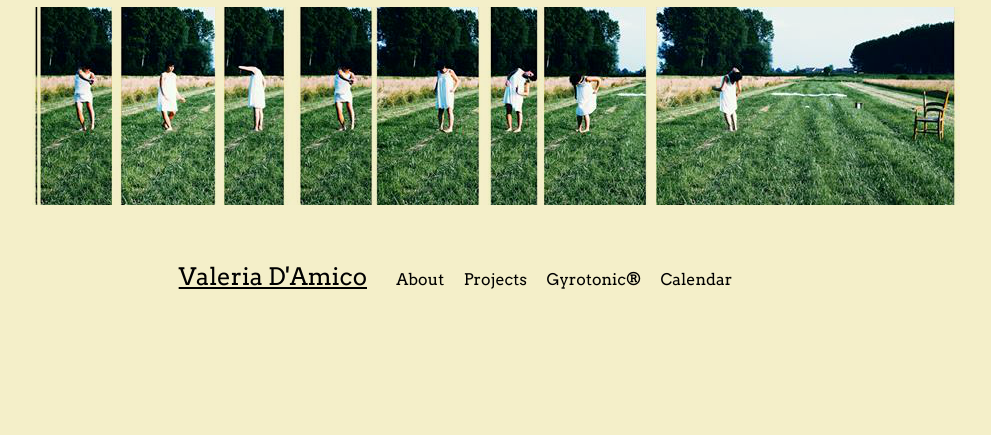
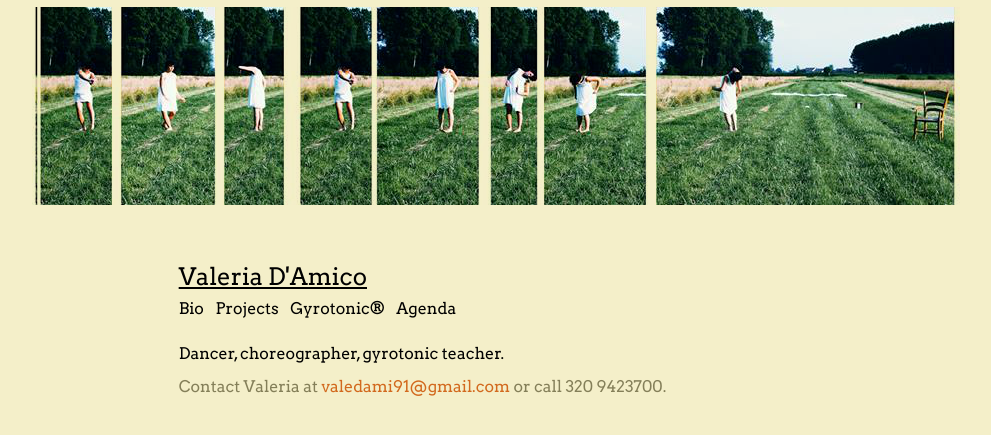
Before and after one commit to valedami/valedami.github.io, a Jekyll site: the page built from index.html, in a window 1280 px wide. Shown: the top 435 px of the page, without its empty margins (128-1119 px from the left). Built offline with Jekyll 4.4.1, drawn with Linux system fonts in a browser that asks for light colours; Markdown is read by kramdown in place of the engine named in the settings.

Commit message:
update site layout

```diff
--- a/_config.yml
+++ b/_config.yml
@@ -3,13 +3,11 @@ shortname: Valeria
 markdown: redcarpet
 pygments: true
 nav:
-  - title: Valeria D'Amico
-    url: /index.html
-  - title: About
-    url: /about.html
+  - title: Bio
+    url: /bio.html
   - title: Projects
     url: /projects.html
   - title: Gyrotonic®
     url: /gyrotonic.html
-  - title: Calendar
-    url: /calendar.html
+  - title: Agenda
+    url: /agenda.html
--- a/_layouts/default.html
+++ b/_layouts/default.html
@@ -9,9 +9,16 @@ layout: body
 <div id="narrow">
 
 <nav>
+<p class="large">
+{% if page.title == "home" %}
+<span class="selected">Valeria D'Amico</span>
+{% else %}
+<a href="/">Valeria D'Amico</a>
+{% endif %}
+</p>
 <ul>
 {% for item in site.nav %}
-<li {% if forloop.index == 1 %}class="large"{% endif %}>
+<li>
 {% if page.title == item.title %}
 <span class="selected">{{ item.title }}</span>
 {% else %}
@@ -26,4 +33,10 @@ layout: body
 {{ content }}
 </section>
 
+<footer>
+<em>
+Contact Valeria at <a href="mailto:valedami91@gmail.com">valedami91@gmail.com</a> or call 320 9423700.
+</em>
+</footer>
+
 </div>
--- a/index.html
+++ b/index.html
@@ -1,4 +1,6 @@
 ---
 layout: default
-title: Valeria D'Amico
+title: home
 ---
+
+Dancer, choreographer, gyrotonic teacher.
--- a/style.css
+++ b/style.css
@@ -39,23 +39,24 @@ a {
 nav ul {
   float: left;
   width: 100%;
-  padding: 0;
-  padding-bottom: 25pt;
+  padding: 5pt 0 20pt 0;
   margin: 0;
   list-style-type: none;
 }
 
 nav ul li {
   display: inline;
-  padding-right: 1em;
+  padding-right: 6pt;
 }
 
-nav ul li a {
+nav a {
   color: black;
 }
 
 .large {
   font-size: 18pt;
+  padding: 0;
+  margin: 0;
 }
 
 .selected {
@@ -68,7 +69,7 @@ h2 {
 }
 
 em {
-  color: #a49f79;
+  color: #847f59;
   font-style: normal;
 }
 
@@ -89,3 +90,7 @@ hr {
   height: 1px;
   background: #d4cfa9;
 }
+
+footer {
+  padding-top: 10pt;
+}
```
Also changed, not shown: bio.md (renamed from about.md, +1 -1 lines), gyrotonic.md (+0 -2 lines).
